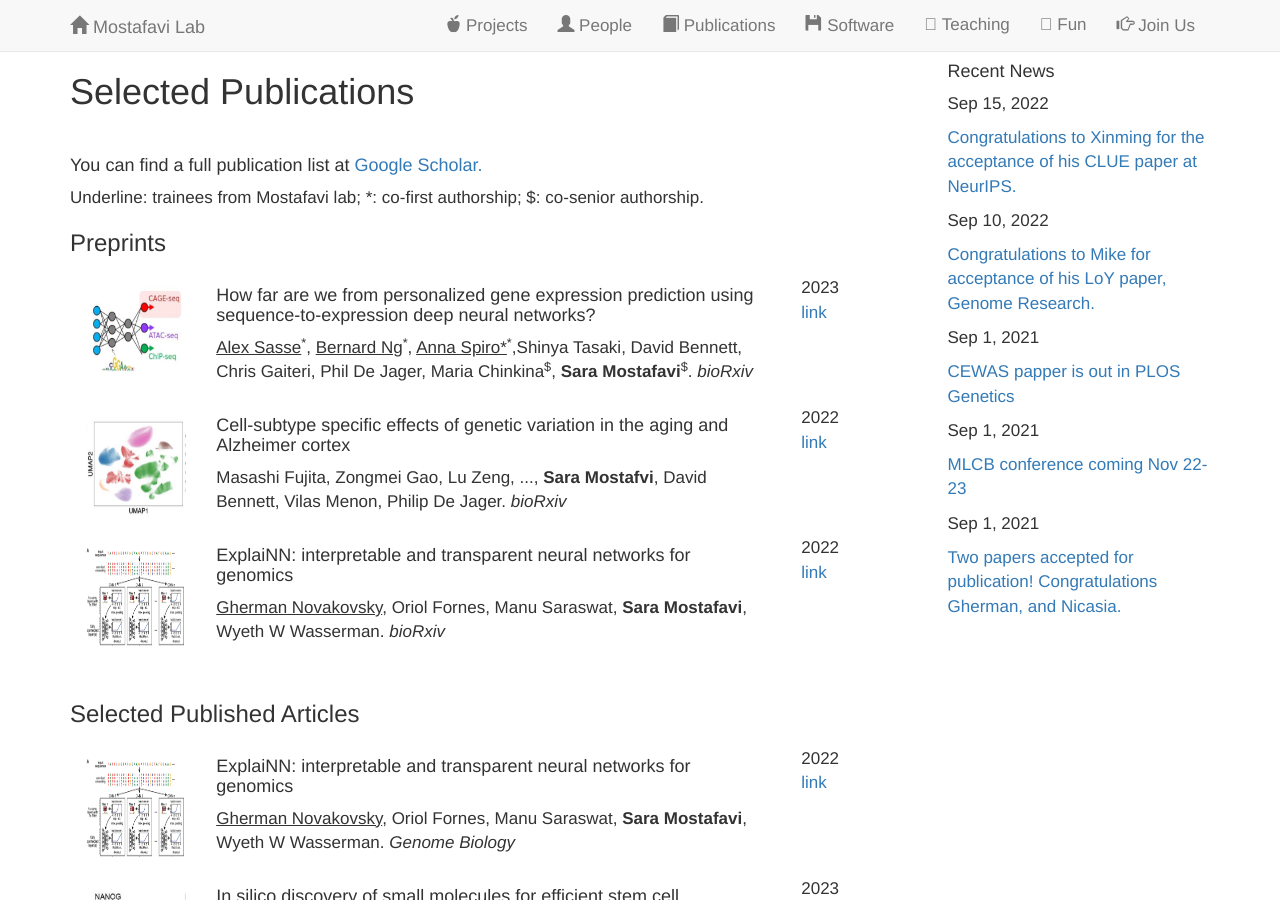
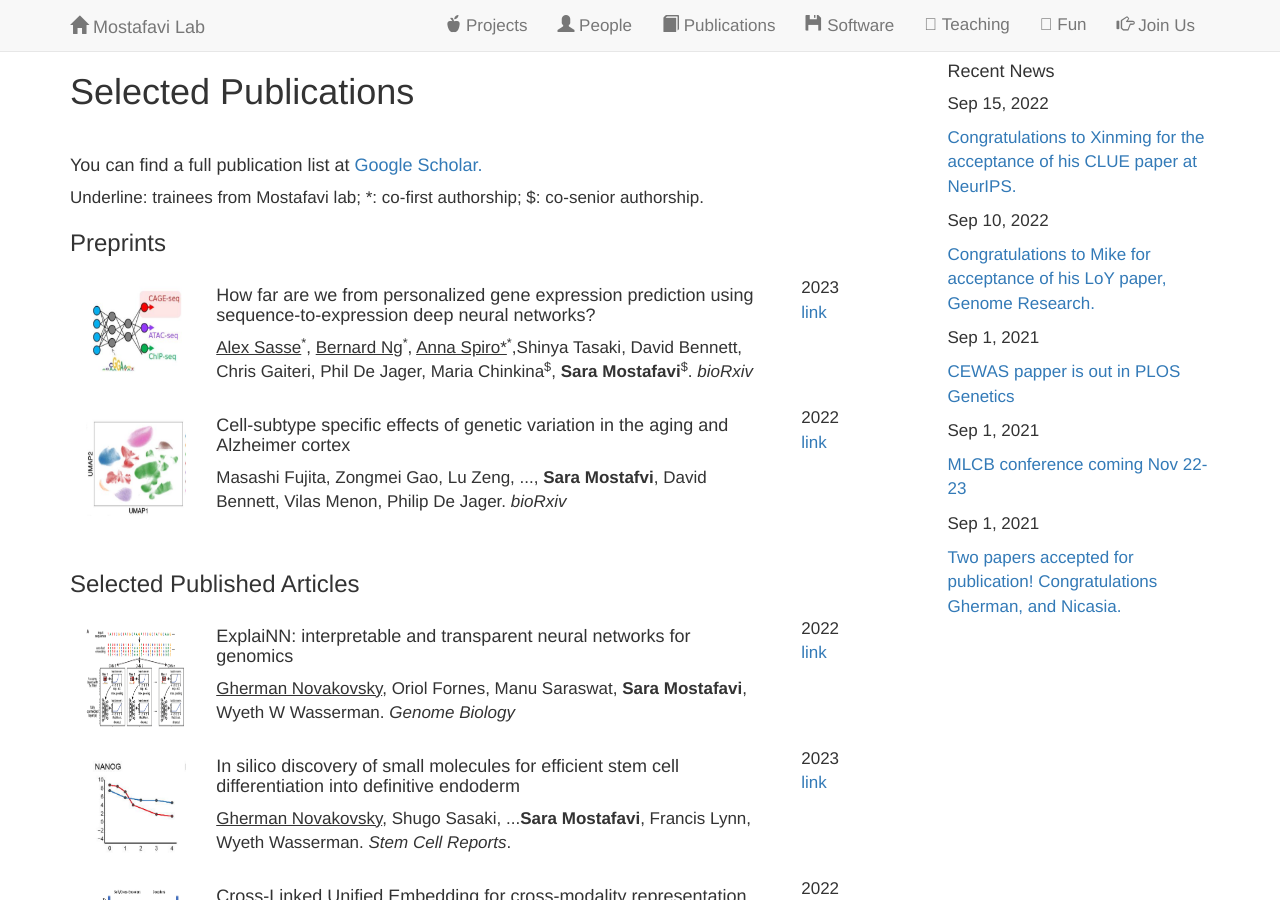
Before and after one commit to saramostafavi/saramostafavi.github.io, a Jekyll site: the page built from publications.html, in a window 1280 px wide and 900 px high. Built offline with Jekyll 4.4.1, drawn with Linux system fonts in a browser that asks for light colours; nearby versions of some CDN libraries; a style sheet for code colours, icons or effects is not loaded.

Commit message:
Update preprints.yml

```diff
--- a/_data/preprints.yml
+++ b/_data/preprints.yml
@@ -19,14 +19,3 @@
   repo:
     name: link
     url: https://www.biorxiv.org/content/10.1101/2022.11.07.515446v1.full.pdf
-
-
-- title: >
-    ExplaiNN: interpretable and transparent neural networks for genomics
-  author: >
-    <u>Gherman Novakovsky</u>,  Oriol Fornes,  Manu Saraswat,  <b>Sara Mostafavi</b>,  Wyeth W Wasserman. <I>bioRxiv</I>
-  image: ../images/explaiNN.png
-  year: 2022
-  repo:
-    name: link
-    url: https://www.biorxiv.org/content/10.1101/2022.05.20.492818v1
```
